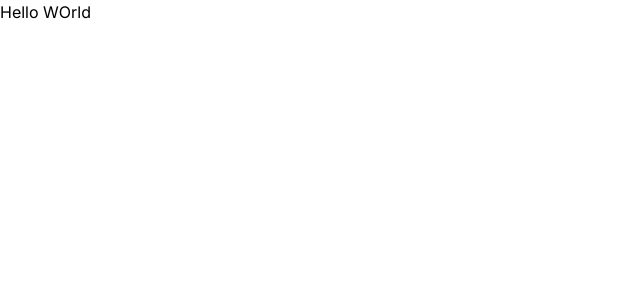
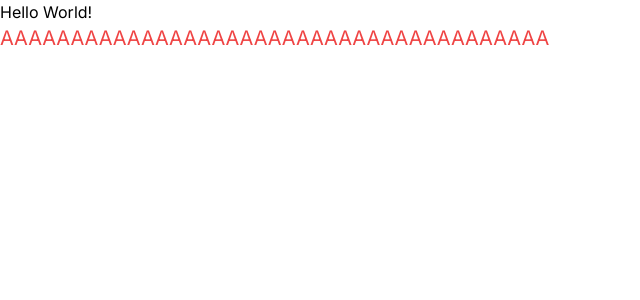
Before and after one commit to euouae682/dubhacks23, a Next.js app: page / in a window 1280 px wide. Shown: the top 300 px of the page, without its empty margins (0-640 px from the left). Built offline with nearby package versions, Linux system fonts and the light colour scheme.

Commit message:
Added component structure

```diff
--- /dev/null
+++ b/app/components/diagram.tsx
@@ -0,0 +1,7 @@
+export function Diagram() {
+    return (
+      <nav className="text-red-500 text-xl">
+          AAAAAAAAAAAAAAAAAAAAAAAAAAAAAAAAAAAAAAA
+      </nav>
+    )
+  }
--- /dev/null
+++ b/app/components/main.tsx
@@ -0,0 +1,15 @@
+// Search bar
+// Notification button
+// Profile
+// ==== three containers ===
+// Appointment Dates (weekly)
+// Time Schedule (hourly)
+// AI thing
+
+export function Main() {
+    return (
+      <nav className="text-red-500 text-xl">
+        <!--
+      </nav>
+    )
+  }
--- /dev/null
+++ b/app/components/main_components/hourtable.tsx
@@ -0,0 +1,7 @@
+export function hourTable() {
+    return (
+      <nav className="text-red-500 text-xl">
+          AAAAAAAAAAAAAAAAAAAAAAAAAAAAAAAAAAAAAAA
+      </nav>
+    )
+  }
--- /dev/null
+++ b/app/components/main_components/tempai.tsx
@@ -0,0 +1,7 @@
+export function TemporaryAIComponentName() {
+    return (
+      <nav className="text-red-500 text-xl">
+          AAAAAAAAAAAAAAAAAAAAAAAAAAAAAAAAAAAAAAA
+      </nav>
+    )
+  }
--- /dev/null
+++ b/app/components/main_components/weektable.tsx
@@ -0,0 +1,7 @@
+export function WeekTable() {
+    return (
+      <nav className="text-red-500 text-xl">
+          AAAAAAAAAAAAAAAAAAAAAAAAAAAAAAAAAAAAAAA
+      </nav>
+    )
+  }
--- a/app/page.tsx
+++ b/app/page.tsx
@@ -1,6 +1,10 @@
 import Image from "next/image";
 import Link from "next/link";
+import { Navbar } from "./components/navbar";
 
 export default function Home() {
-  return <p>Hello WOrld</p>;
+  return <div>
+    <p>Hello World!</p>
+    <Navbar />
+  </div>;
 }
```
